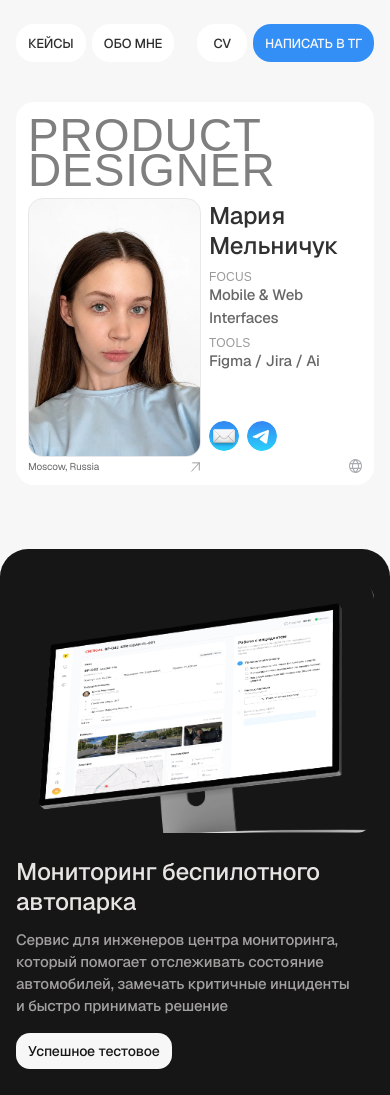
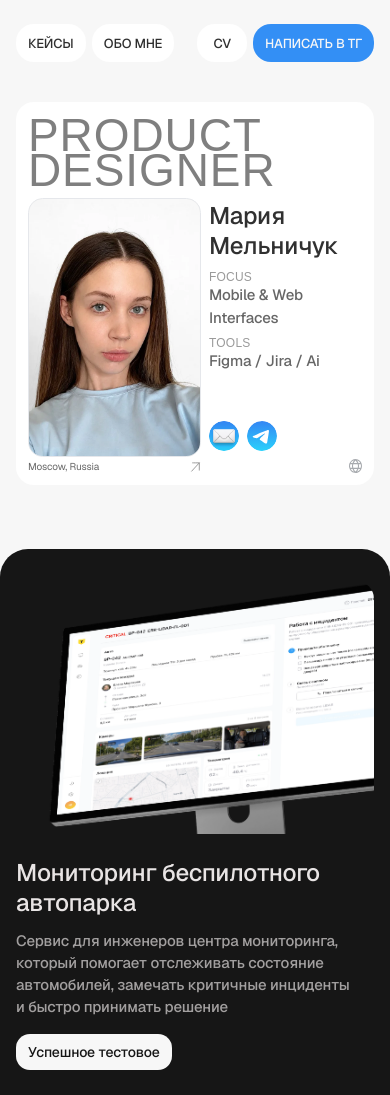
Before and after one commit to MariMel9212/portfolio, a Next.js app: page / in a window 390 px wide. Shown: the top 1095 px of the page. Built offline with nearby package versions, Linux system fonts and the light colour scheme; a web font is replaced by a local one.

Commit message:
Place the first case cover the way it sits in Figma.
Keep the mobile frame size and shift the monitor so the bezel stays inside it.

Co-authored-by: leomel9922 <leomel9922@proton.me>

```diff
--- a/src/components/cases/cases-section.tsx
+++ b/src/components/cases/cases-section.tsx
@@ -28,10 +28,11 @@ export function CasesSection() {
 function MobileTaxiCard() {
   return (
     <article className="case-card flex flex-col gap-6">
-      <div className="overflow-hidden rounded-2xl">
+      <div className="relative w-full overflow-hidden rounded-2xl" style={{ aspectRatio: "358 / 253" }}>
         <img
           alt="Мониторинг беспилотного автопарка"
-          className="case-cover case-cover-zoom h-auto w-full"
+          className="case-cover absolute max-w-none object-cover"
+          style={{ left: "-20.18%", top: "-9.4%", width: "142.34%", height: "134.29%" }}
           src={asset("/figma/cover-taxi.webp")}
         />
       </div>
```
